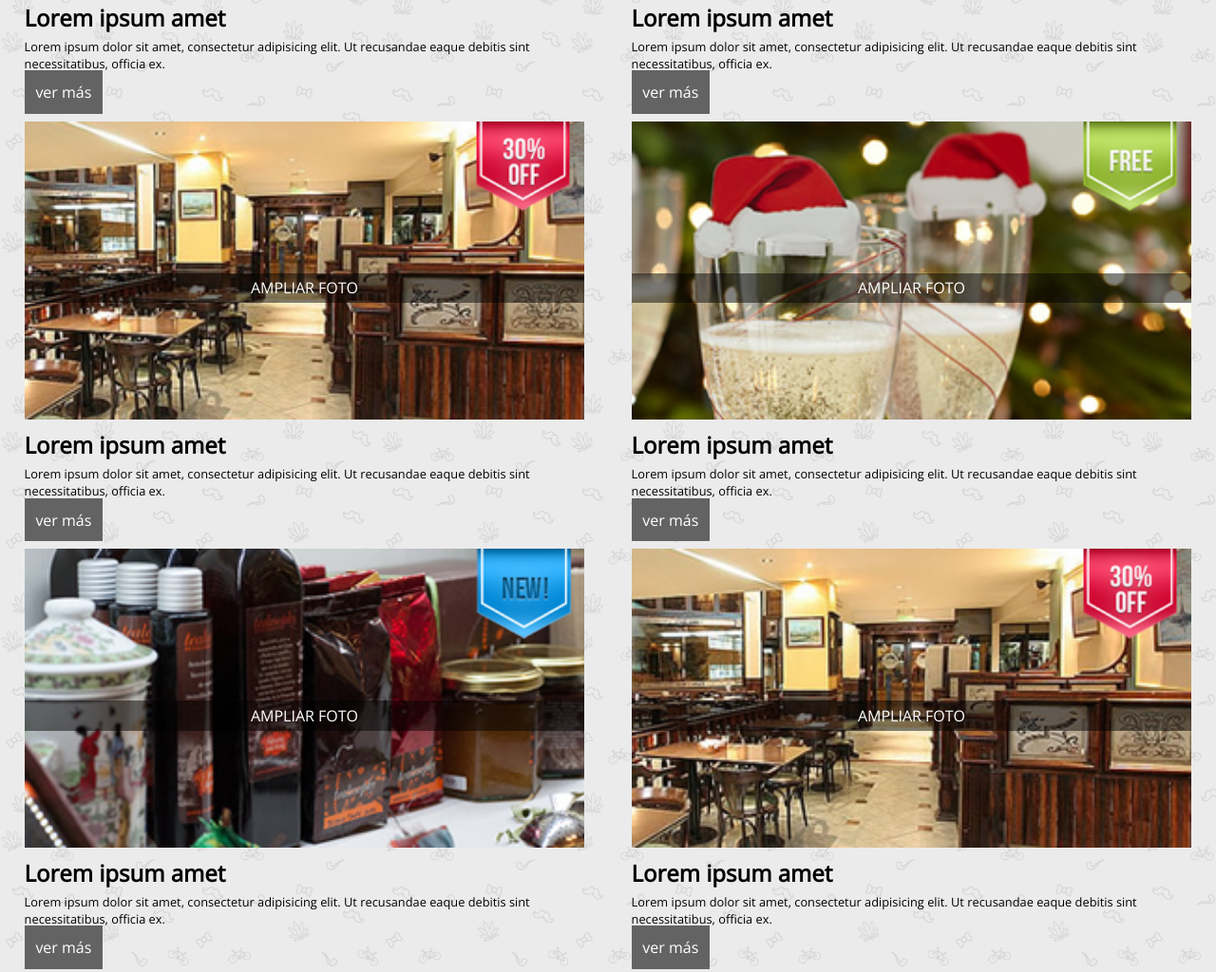
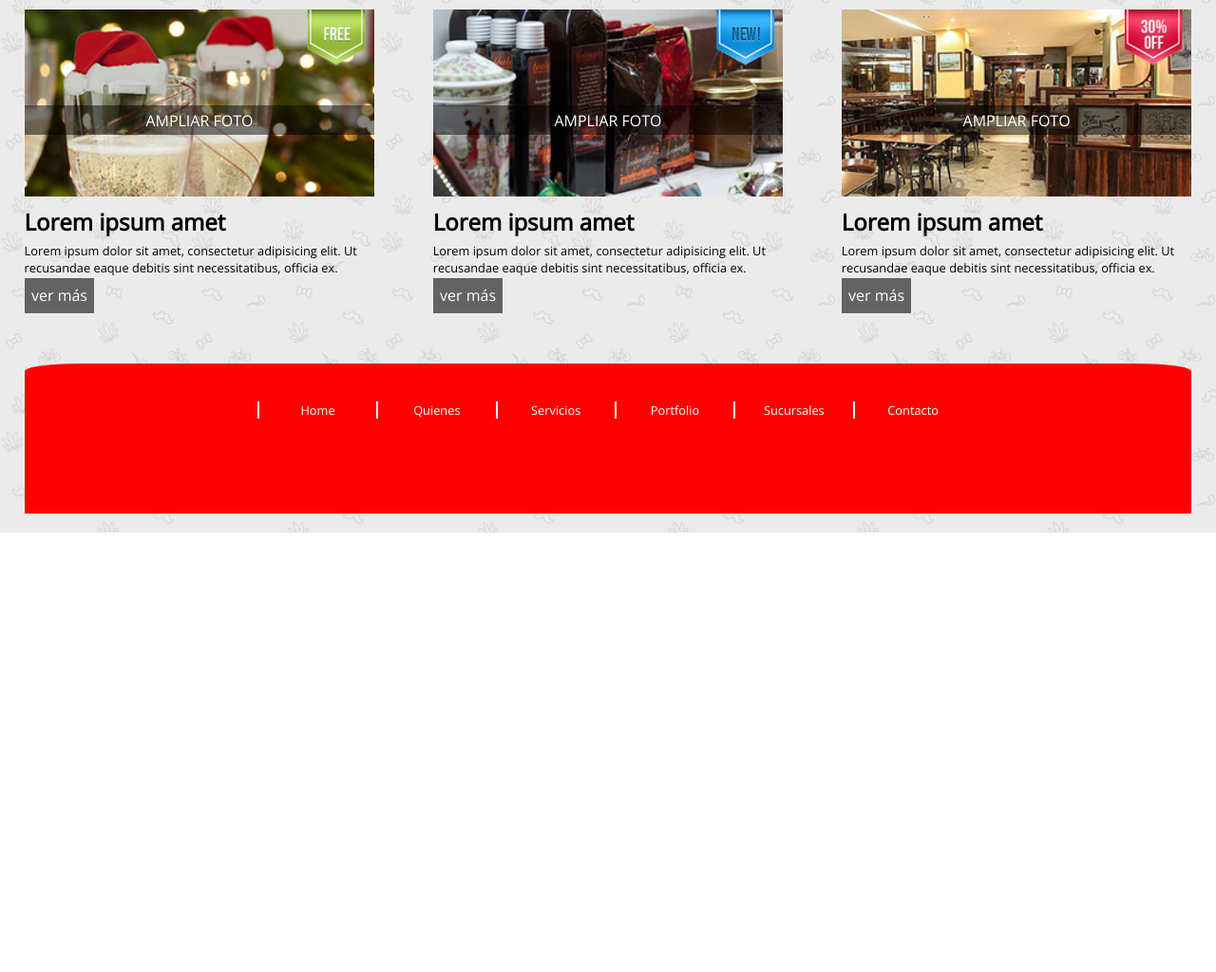
Before and after one commit to gremjua/DigitalHouseFSWD-HTMLCSSIII, a plain HTML site: page index.html in a window 1280 px wide. Shown: the part 1032-2056 px from the top of the page at 95% size. After the commit the page ends 1593 px from the top, so only its background shows below. Drawn offline with nearby package versions, Linux system fonts and the light colour scheme.

Commit message:
Agregue los estilos para laptop.

```diff
--- a/css/styles.css
+++ b/css/styles.css
@@ -6,7 +6,7 @@
 }
 
 body {
-    padding: 2vw;
+    padding: 2vw 2vw 0 2vw;
     background-image: url("../images/bg-body.png");
     background-repeat: repeat;
     background-size: 200px;
@@ -149,6 +149,46 @@ h2 {
 
 }
 
-@media (min-width: 1025px) {
+@media (min-width: 1024px) {
+
+    .product {
+        width: 30%;
+    }
+
+    .main-footer {
+        background-color: red;
+        padding-bottom: 100px;
+        border-radius: 5% 5% 0 0;
+        display: flex;
+        justify-content: center;
+    }
+
+    .main-footer ul {
+        display: flex;
+        flex-direction: row;
+        flex-wrap: wrap;
+        justify-content: space-between;
+        padding-top: 40px;
+        margin-left: -1px;
+        width: 60%;
+    }
+
+    .main-footer ul li{
+        width: 15%;
+        margin-bottom: 0;
+        background-color: transparent;
+        font-size: 0.8em;
+        padding: 0 0 0 2%;
+        border-left: 2px solid white;
+
+    }
+
+    /* li + li::before {
+        content: " | ";
+    } */
+
+    .main-footer ul li a{
+        text-transform: capitalize;
+    }
 
 }
```
